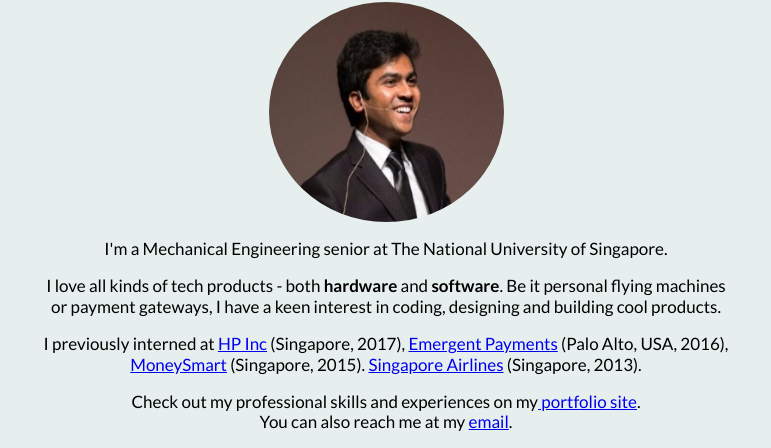
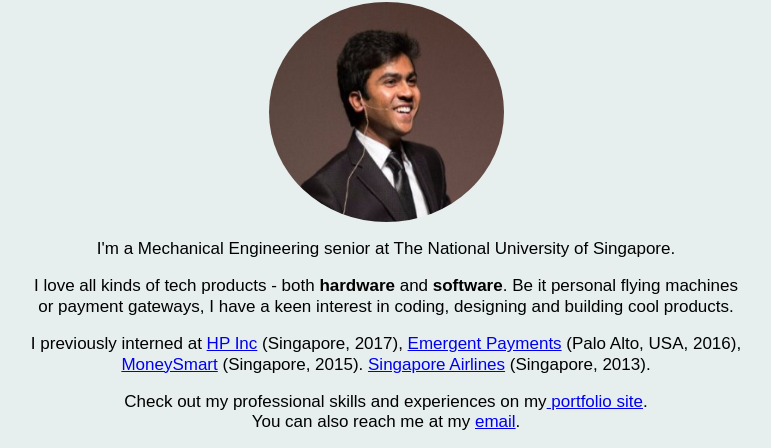
Before and after one commit to Vinseeni/vinseeni.github.io, a plain HTML site: page index.html in a window 1280 px wide. Shown: the part 74-522 px from the top of the page, without its empty margins (254-1025 px from the left). Drawn offline with Linux system fonts and the light colour scheme.

Commit message:
changed font to Montserrat

```diff
--- a/index.html
+++ b/index.html
@@ -20,7 +20,7 @@ h1 {
     font-weight: 400;
 }
 p {
-	font-family: Lato;
+	font-family: 'Montserrat', sans-serif;
 	font-size: 17px;
 	font-style: normal;
 	font-variant: normal;
```
